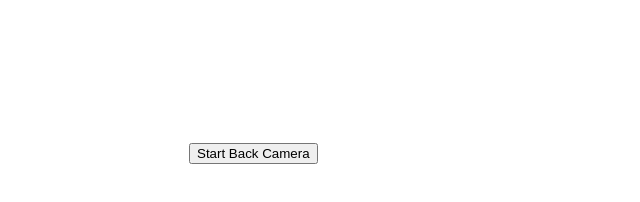
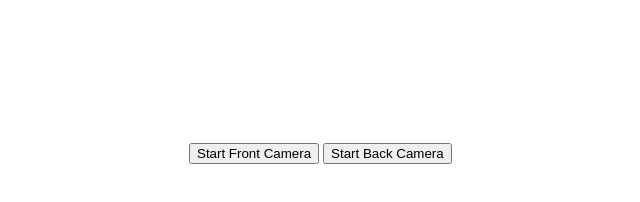
Before and after one commit to RamPrasad2003/help, a plain HTML site: page index.html in a window 1280 px wide. Shown: the whole page, without its empty margins (123-763 px from the left). Drawn offline with Linux system fonts and the light colour scheme.

Commit message:
Update index.html

```diff
--- a/index.html
+++ b/index.html
@@ -7,22 +7,23 @@
 </head>
 <body>
 <video id="videoElement" autoplay></video>
-<button onclick="startBackCamera()">Start Back Camera</button>
+<button onclick="startCamera('front')">Start Front Camera</button>
+<button onclick="startCamera('back')">Start Back Camera</button>
 
 <script>
 let videoElement = document.getElementById('videoElement');
 let currentStream;
 
-function startBackCamera() {
+function startCamera(cameraType) {
     navigator.mediaDevices.enumerateDevices()
     .then(function(devices) {
-        // Filter video input devices to find the back camera
-        let backCamera = devices.find(device => device.kind === 'videoinput' && device.label.toLowerCase().includes('back'));
-        if (backCamera) {
-            // Start the camera with the back camera device ID
-            startCameraWithDevice(backCamera.deviceId);
+        // Filter video input devices based on camera type
+        let cameraDevice = devices.find(device => device.kind === 'videoinput' && device.label.toLowerCase().includes(cameraType));
+        if (cameraDevice) {
+            // Start the camera with the selected camera device ID
+            startCameraWithDevice(cameraDevice.deviceId);
         } else {
-            console.log('Back camera not found.');
+            console.log(cameraType + ' camera not found.');
         }
     })
     .catch(function(err) {
```
